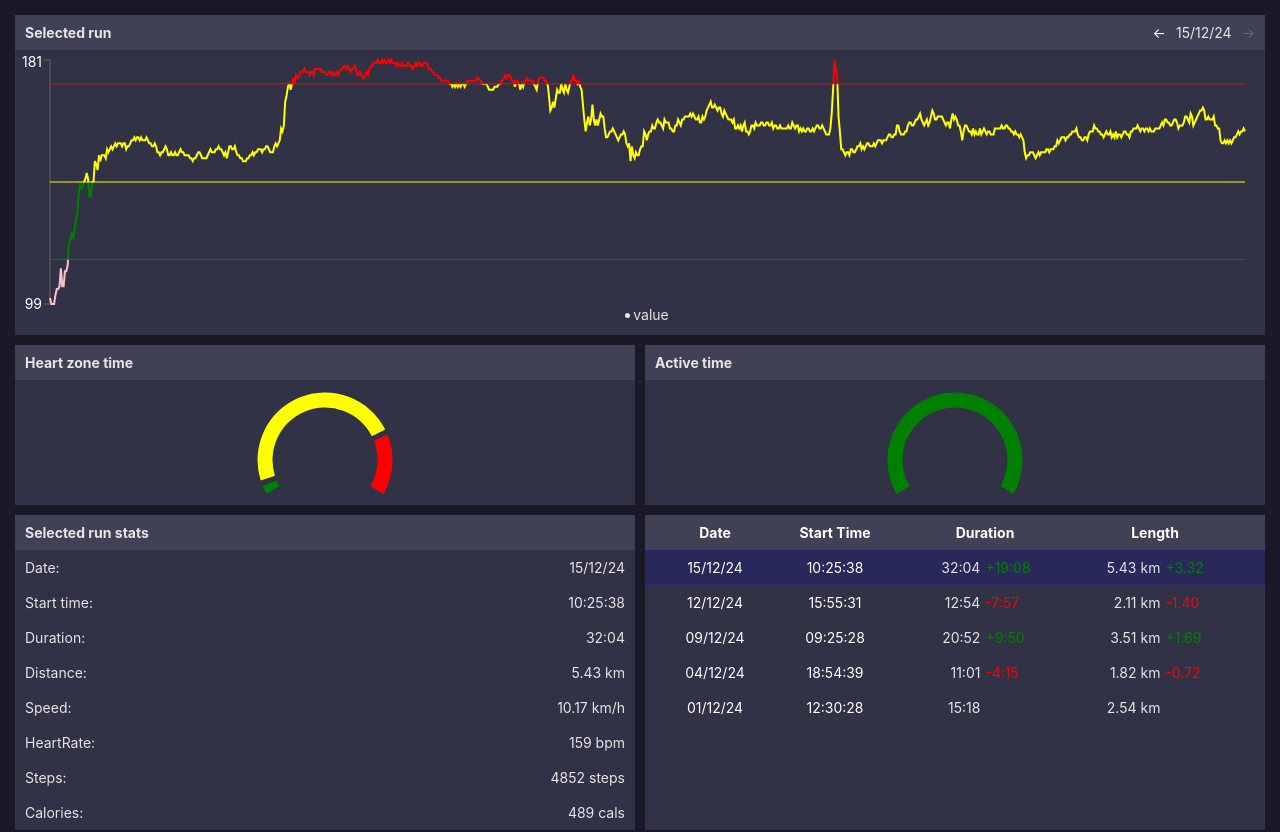
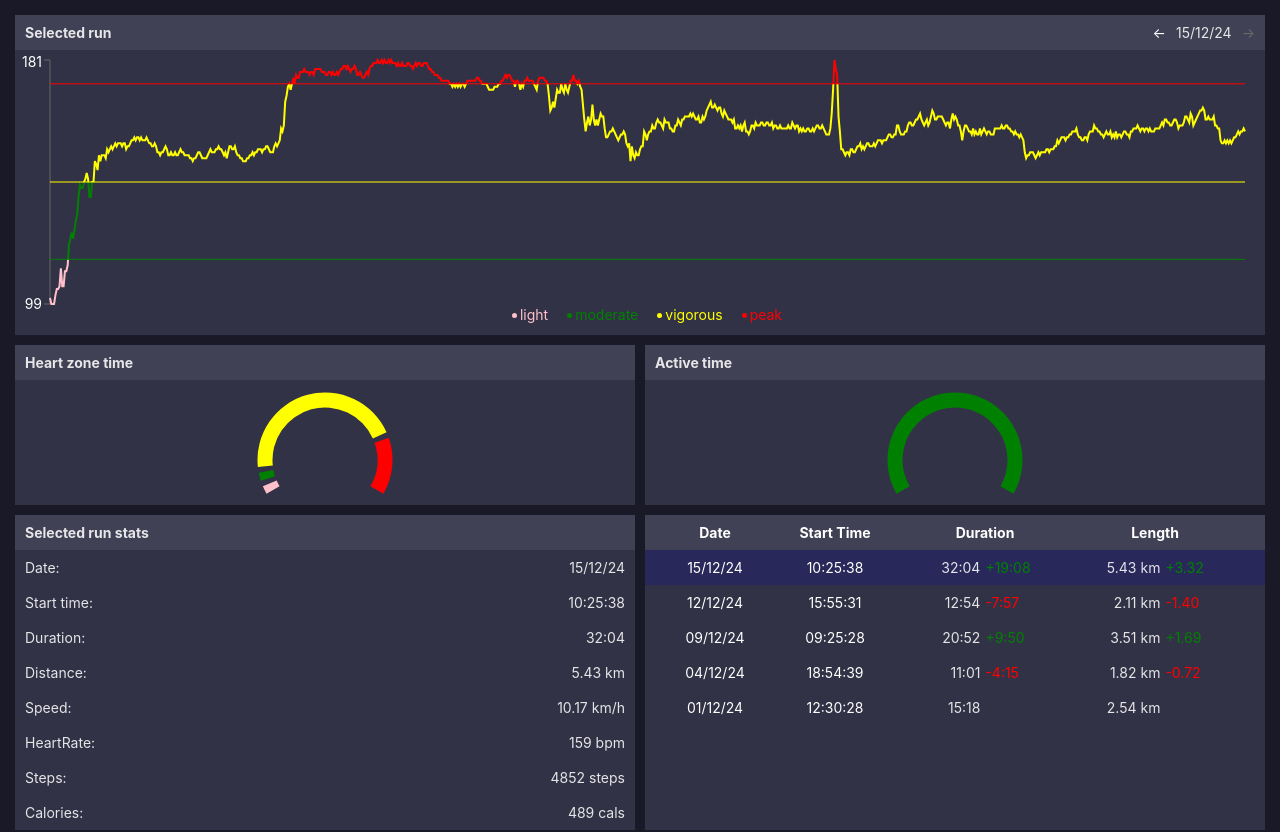
Before and after one commit to daefron/run-tracker, a React (Vite) app: page / in a window 1280 px wide. Shown: the top 832 px of the page. Built offline with nearby package versions, Linux system fonts and the light colour scheme.

Commit message:
further tweaks to graph styling

```diff
--- a/src/Components/ChartPie.jsx
+++ b/src/Components/ChartPie.jsx
@@ -4,14 +4,24 @@ import {
   Pie,
   Cell,
   Tooltip,
-  Legend,
 } from "recharts";
 export function ChartPie({ runs, activeRun, type, render }) {
   if (runs[activeRun].heartRateZones) {
     const pieData = dataGetter(runs[activeRun]);
+    let colors;
+    if (type === "activeTime") {
+      colors = ["green", "red"];
+    }
+    if (type === "heartZones") {
+      colors = ["pink", "green", "yellow", "red"];
+    }
     function dataGetter(run) {
       if (type === "heartZones") {
         return [
+          {
+            name: "light",
+            value: run.heartRateZones[0].minutes,
+          },
           {
             name: "moderate",
             value: run.heartRateZones[1].minutes,
@@ -48,7 +58,7 @@ export function ChartPie({ runs, activeRun, type, render }) {
         );
       }
     }
-    const colors = ["green", "yellow", "red"];
+    console.log(pieData);
     return (
       <div className="pieHolder" id={type + "Pie"}>
         <div className="elementHeader">
--- a/src/Components/SelectedChart.jsx
+++ b/src/Components/SelectedChart.jsx
@@ -18,8 +18,13 @@ export function SelectedChart({ runs, activeRun, render, setActiveRun }) {
       );
     }
   }
-  function SmallerLegend(payload) {
-    let data = payload.payload.filter((value) => value.type !== "none");
+  function SmallerLegend() {
+    const data = [
+      { value: "Light", color: "pink" },
+      { value: "Moderate", color: "green" },
+      { value: "Vigorous", color: "yellow" },
+      { value: "Peak", color: "red" },
+    ];
     const listStyle = {
       display: "flex",
       justifyContent: "center",
@@ -40,9 +45,39 @@ export function SelectedChart({ runs, activeRun, render, setActiveRun }) {
       </ul>
     );
   }
-  if (runs[activeRun].heartRateZones) {
   const chartData = bpmChartData(runs[activeRun].heartRateArray);
   const zones = zoneGetter(runs[activeRun].heartRateZones);
+  const lineColors = {
+    peakPercentage: lineColor("Peak"),
+    vigorousPercentage: lineColor("Vigorous"),
+    moderatePercentage: lineColor("Moderate"),
+  };
+  function lineColor(type) {
+    let highest = highestValue(chartData);
+    let lowest = lowestValue(chartData);
+    let percentageOf = (1 - (zones[type] - lowest) / (highest - lowest)) * 100;
+    return percentageOf + "%";
+  }
+  function highestValue(array) {
+    let bpmArray = array.map((value) => (value = value.bpm));
+    let highest = 0;
+    for (let i = 0; i <= bpmArray.length; i++) {
+      if (bpmArray[i] > highest) {
+        highest = bpmArray[i];
+      }
+    }
+    return highest;
+  }
+  function lowestValue(array) {
+    let bpmArray = array.map((value) => (value = value.bpm));
+    let lowest = Infinity;
+    for (let i = 0; i <= bpmArray.length; i++) {
+      if (bpmArray[i] < lowest) {
+        lowest = bpmArray[i];
+      }
+    }
+    return lowest;
+  }
   function zoneGetter(data) {
     let parsedData = {};
     data.forEach((value) => {
@@ -84,13 +119,7 @@ export function SelectedChart({ runs, activeRun, render, setActiveRun }) {
   function SmallerAxisTick({ payload, x, y }) {
     return (
       <g transform={"translate(" + x + "," + y + ")"}>
-          <text
-            dx={0}
-            dy={5}
-            textAnchor="end"
-            fill="white"
-            className="smallFont"
-          >
+        <text dx={0} dy={5} textAnchor="end" fill="white" className="smallFont">
           {payload.value}
         </text>
       </g>
@@ -126,40 +155,6 @@ export function SelectedChart({ runs, activeRun, render, setActiveRun }) {
       setActiveRun(activeRun + 1);
     }
   }
-    const lineColors = {
-      peakPercentage: lineColor("Peak"),
-      vigorousPercentage: lineColor("Vigorous"),
-      moderatePercentage: lineColor("Moderate"),
-    };
-    function lineColor(type) {
-      let highest = highestValue(chartData);
-      let lowest = lowestValue(chartData);
-      console.log(lowest);
-      let percentageOf =
-        (1 - (zones[type] - lowest) / (highest - lowest)) * 100;
-      console.log(percentageOf);
-      return percentageOf + "%";
-    }
-    function highestValue(array) {
-      let bpmArray = array.map((value) => (value = value.bpm));
-      let highest = 0;
-      for (let i = 0; i <= bpmArray.length; i++) {
-        if (bpmArray[i] > highest) {
-          highest = bpmArray[i];
-        }
-      }
-      return highest;
-    }
-    function lowestValue(array) {
-      let bpmArray = array.map((value) => (value = value.bpm));
-      let lowest = Infinity;
-      for (let i = 0; i <= bpmArray.length; i++) {
-        if (bpmArray[i] < lowest) {
-          lowest = bpmArray[i];
-        }
-      }
-      return lowest;
-    }
   return (
     <div className="graphHolder" id={"selectedGraph"}>
       <div className="elementHeader">
@@ -191,25 +186,16 @@ export function SelectedChart({ runs, activeRun, render, setActiveRun }) {
             tick={<SmallerAxisTick />}
             tickCount={3}
             domain={["dataMin", "dataMax"]}
-            />
-
+          />{" "}
+          g
           <defs>
             <linearGradient id="colorBpm" x1="0%" y1="0%" x2="0%" y2="100%">
               <stop offset="0%" stopColor="red" />
               <stop offset={lineColors.peakPercentage} stopColor="red" />
               <stop offset={lineColors.peakPercentage} stopColor="yellow" />
-                <stop
-                  offset={lineColors.vigorousPercentage}
-                  stopColor="yellow"
-                />
-                <stop
-                  offset={lineColors.vigorousPercentage}
-                  stopColor="green"
-                />
-                <stop
-                  offset={lineColors.moderatePercentage}
-                  stopColor="green"
-                />
+              <stop offset={lineColors.vigorousPercentage} stopColor="yellow" />
+              <stop offset={lineColors.vigorousPercentage} stopColor="green" />
+              <stop offset={lineColors.moderatePercentage} stopColor="green" />
               <stop offset={lineColors.moderatePercentage} stopColor="pink" />
               <stop offset="100%" stopColor="pink" />
             </linearGradient>
@@ -229,14 +215,12 @@ export function SelectedChart({ runs, activeRun, render, setActiveRun }) {
             stroke="green"
             y={zones.Moderate}
           />
-
           <ReferenceLine
             yAxisId="bpm"
             strokeWidth={1}
             stroke="yellow"
             y={zones.Vigorous}
           />
-
           <ReferenceLine
             yAxisId="bpm"
             strokeWidth={1}
@@ -249,15 +233,4 @@ export function SelectedChart({ runs, activeRun, render, setActiveRun }) {
       </ResponsiveContainer>
     </div>
   );
-  } else {
-    return (
-      <div className="graphHolder" id={"selectedGraph"}>
-        <div className="graphTop">
-          <p className="graphTitle">{render}</p>
-          <div className="graphDateHolder"></div>
-        </div>
-        <p className="noData">No data available for manual records</p>
-      </div>
-    );
 }
-}
```
Lines whose indentation alone changed are shown as unchanged.
